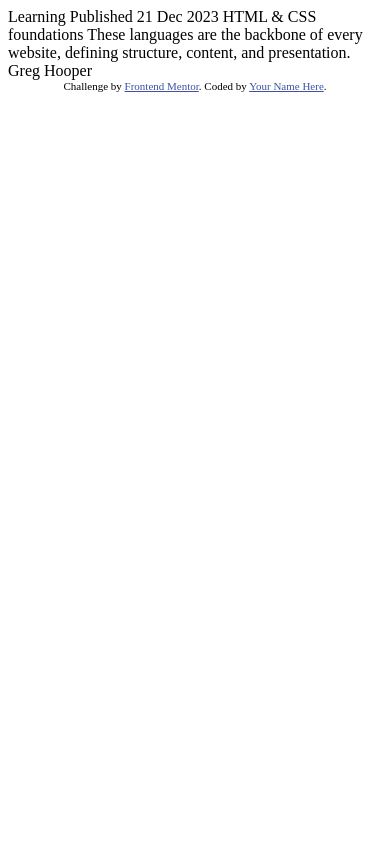
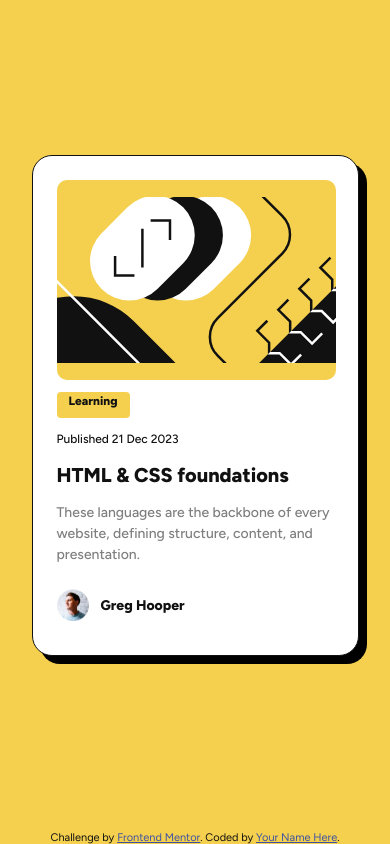
Before and after one commit to FevenSeyfu/blog-preview-card, a website built with Vite: page index.html in a window 390 px wide. Built offline with nearby package versions, Linux system fonts and the light colour scheme.

Commit message:
Complete mobile style

```diff
--- a/index.html
+++ b/index.html
@@ -12,10 +12,25 @@
     <title>Frontend Mentor | Blog preview card</title>
   </head>
   <body>
-    <main>
-      Learning Published 21 Dec 2023 HTML & CSS foundations These languages are
-      the backbone of every website, defining structure, content, and
-      presentation. Greg Hooper
+    <main class="preview-card">
+      <img src="./src/assets/images/illustration-article.svg" alt="illustration image" class="preview-img">
+      <h2 class="catagory">Learning</h2>
+       <p class="meta">
+        Published 21 Dec 2023
+       </p>
+      <h1 class="blog-title">
+        HTML & CSS foundations
+      </h1>
+      <p class="blog-preview">
+        These languages are the backbone of every website, defining structure, content, and
+        presentation.
+      </p>
+      <div class="blogger-info">
+        <img src="./src/assets/images/image-avatar.webp" alt="User Image" class="blogger-img">
+        <p class="auther-name">
+          Greg Hooper
+        </p>
+      </div>
     </main>
     <footer class="attribution">
       Challenge by
--- a/style.css
+++ b/style.css
@@ -1,4 +1,120 @@
+@import url("https://fonts.googleapis.com/css2?family=Figtree:ital,wght@0,300..900;1,300..900&display=swap");
+
+:root {
+  --yellow: #f4d04e;
+  --gray: #7f7f7f;
+  --black: #111111;
+  --white: #ffffff;
+}
+
+* {
+  padding: 0;
+  margin: 0;
+  box-sizing: border-box;
+}
+
+body {
+  font-family: "Figtree", sans-serif;
+  background-color: var(--yellow);
+  color: var(--black);
+  font-size: 16px;
+  display: flex;
+  flex-direction: column;
+  align-items: center;
+  justify-content: center;
+}
+
+main {
+  width: 327px;
+  height: 501px;
+  margin: 155px 24px;
+  background-color: var(--white);
+  padding: 24px;
+  display: flex;
+  flex-direction: column;
+  gap: 24px;
+
+  border: 1px solid #111111;
+  box-shadow: 8px 8px 0px #000000;
+  border-radius: 20px;
+}
+
+.preview-img {
+  width: 279px;
+  height: 200px;
+  background: #f4d04e;
+  border-radius: 10px;
+  flex: none;
+  order: 0;
+  align-self: stretch;
+  flex-grow: 0;
+}
+
+.preview-card {
+  display: flex;
+  flex-direction: column;
+  text-align: left;
+  gap: 12px;
+}
+
+.catagory {
+  background-color: var(--yellow);
+  width: 73px;
+  height: 26px;
+  font-style: normal;
+  font-weight: 800;
+  font-size: 12px;
+  line-height: 150%;
+  color: #111111;
+  text-align: center;
+  border-radius: 4px;
+}
+
+.meta {
+  font-style: normal;
+  font-weight: 500;
+  font-size: 12px;
+  line-height: 150%;
+}
+
+.blog-title {
+  font-style: normal;
+  font-weight: 800;
+  font-size: 20px;
+  line-height: 150%;
+}
+
+.blog-preview {
+  font-style: normal;
+  font-weight: 500;
+  font-size: 14px;
+  line-height: 150%;
+  color: #7f7f7f;
+}
+.blogger-info{
+  margin-top: 12px;
+  display: flex;
+  flex-direction: row;
+  align-items: center;
+  gap: 12px;
+}
+
+.blogger-img{
+  width: 32px;
+  height: 32px;
+}
+
+.auther-name{
+font-style: normal;
+font-weight: 800;
+font-size: 14px;
+line-height: 150%;
+}
+
+/* footer */
 .attribution {
+  position: absolute;
+  bottom: 0;
   font-size: 11px;
   text-align: center;
 }
```
